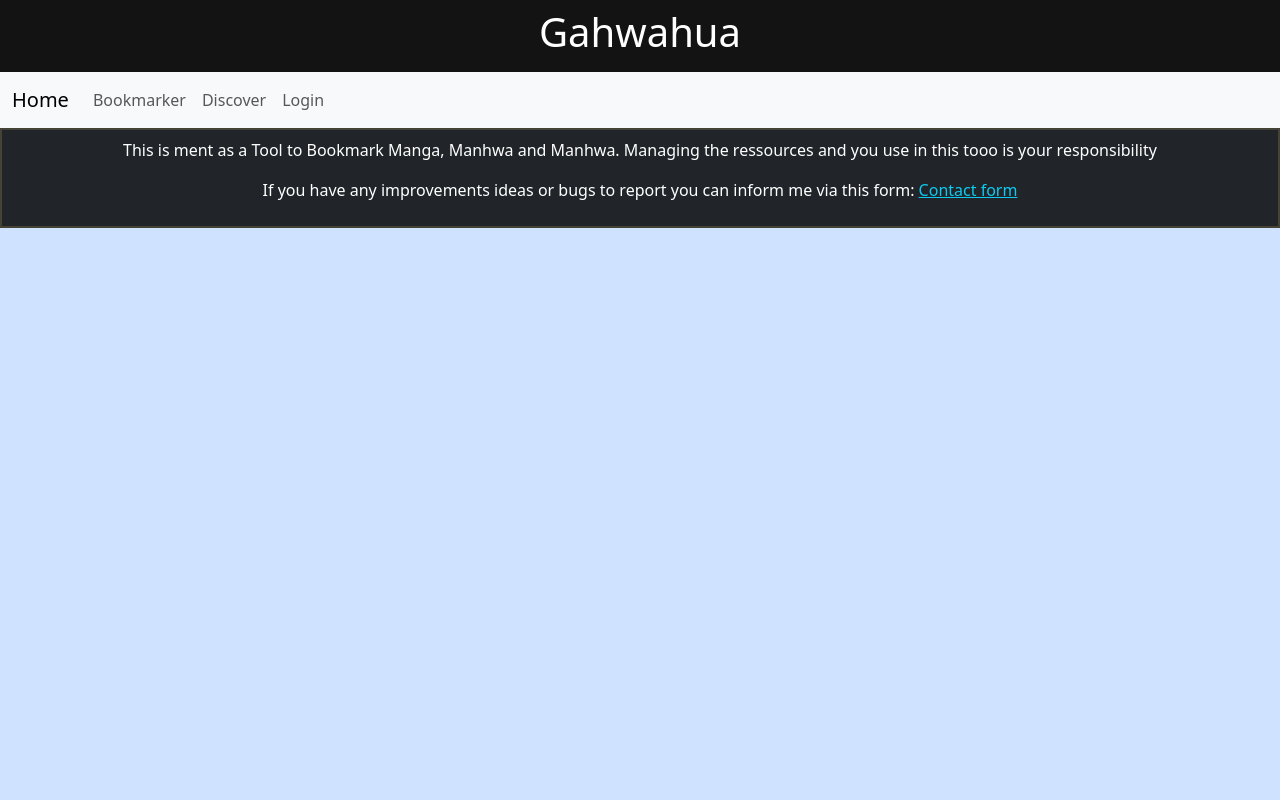
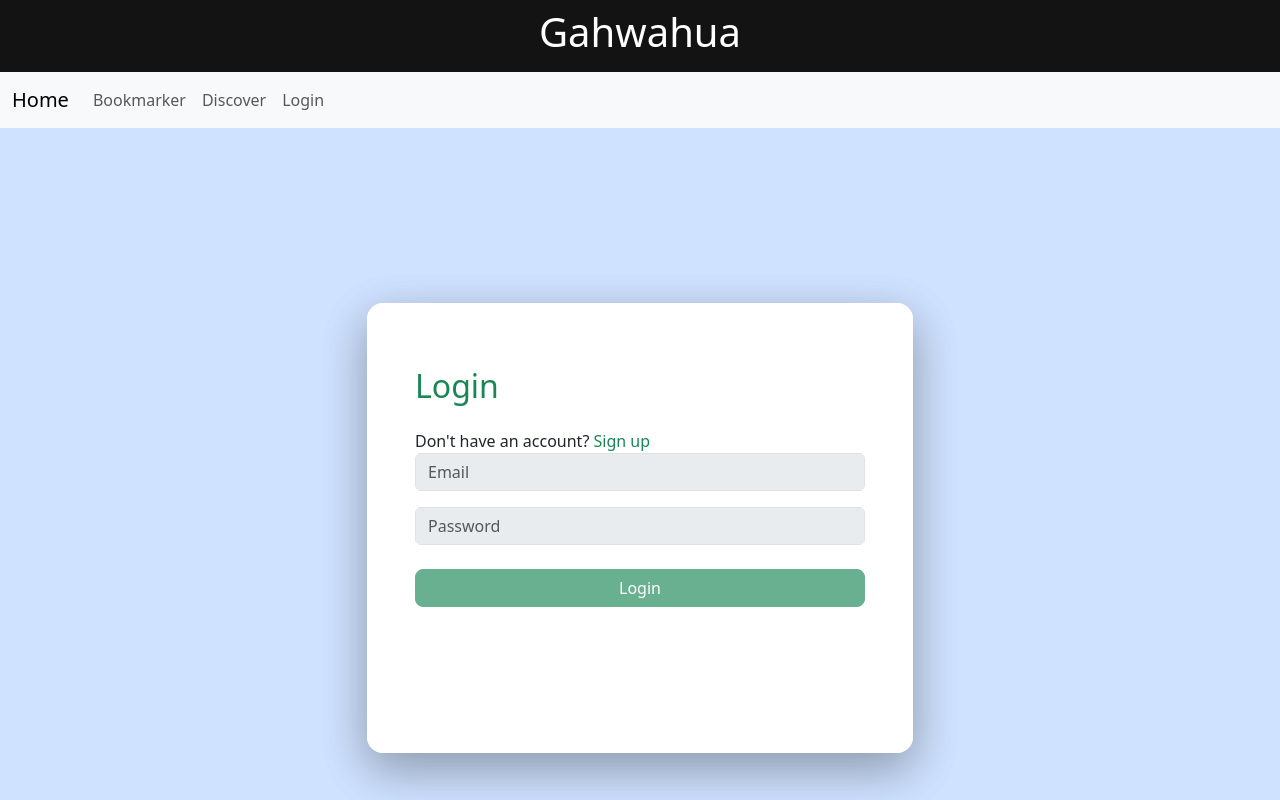
Before and after one commit to Ivano-P/MangahuahwaBookmarker, an Angular app: page /user/login in a window 1280 px wide. Before the commit this address led to /. Shown: the top 800 px of the page. Built offline with nearby package versions, Linux system fonts and the light colour scheme.

Commit message:
login system
-updated retour for login and signup
- created login page
- set up simple links for switching between login and sign up

```diff
--- a/src/app/components/header/header.component.html
+++ b/src/app/components/header/header.component.html
@@ -17,7 +17,7 @@
             <a class="nav-link" routerLink="/discover">Discover</a>
           </li>
           <li class="nav-item">
-            <a class="nav-link" routerLink="/login">Login</a>
+            <a class="nav-link" routerLink="/user/login">Login</a>
           </li>
         </ul>
 <!--        <form class="d-flex" role="search" *ngIf="isSearchVisible()">-->
--- a/src/app/components/login/login.component.html
+++ /dev/null
@@ -1,4 +0,0 @@
-<Section class="container-fluid mt-2 mb-5">
-  <h2>Click here to register </h2>
-  <button type="button" class="btn btn-primary"><a routerLink="/user" class="text-white ">CreateAccount</a></button>
-</Section>
--- a/src/app/components/presentation/presentation.component.html
+++ b/src/app/components/presentation/presentation.component.html
@@ -11,5 +11,5 @@
 
 <Section class="container-fluid mt-2 mb-5">
   <h2>Get started by creating an account</h2>
-  <button type="button" class="btn btn-primary"><a routerLink="/login" class="text-white ">CreateAccount</a></button>
+  <button type="button" class="btn btn-primary"><a routerLink="/user/signup" class="text-white ">CreateAccount</a></button>
 </Section>
--- /dev/null
+++ b/src/app/components/user/login/login.component.html
@@ -0,0 +1,25 @@
+<div class="mb-4 mt-3">
+  <h2 class="text-success"> Login </h2>
+</div>
+<div>Don't have an account?
+  <a routerLink="/user/signup" class="text-decoration-none fw-medium text-success">Sign up</a>
+</div>
+<form [formGroup]="form" (ngSubmit)="onSubmit()">
+  <div class="mb-3">
+    <input class=" form-control bg-body-secondary" placeholder="Email" formControlName="email">
+    <div class="error-feedback" *ngIf="hasDisplayableError('email')">
+      <div *ngIf="form.controls.email.hasError('required')">Please enter an email address.</div>
+    </div>
+  </div>
+
+  <div class="mb-3">
+    <input type="password" class=" form-control bg-body-secondary" placeholder="Password" formControlName="password">
+    <div class="error-feedback" *ngIf="hasDisplayableError('password')">
+      <div *ngIf="form.controls.password.hasError('required')">Please enter your password.</div>
+    </div>
+  </div>
+
+  <div class="mb-3 mt-4">
+    <button type="submit" class="btn btn-success w-100 rounded-3" [disabled]="form.invalid" >Login</button>
+  </div>
+</form>
--- /dev/null
+++ b/src/app/components/user/login/login.component.ts
@@ -0,0 +1,38 @@
+import { Component } from '@angular/core';
+import {RouterLink} from "@angular/router";
+import {FormBuilder, FormsModule, ReactiveFormsModule, Validators} from "@angular/forms";
+import {NgIf} from "@angular/common";
+
+@Component({
+  selector: 'app-login',
+  standalone: true,
+  imports: [RouterLink, FormsModule, NgIf, ReactiveFormsModule],
+  templateUrl: './login.component.html',
+  styleUrl: './login.component.css'
+})
+export class LoginComponent {
+  constructor(public formBuilder: FormBuilder) {}
+  isSubmitted:boolean = false;
+
+  form = this.formBuilder.group({
+    email: ['',Validators.required],
+    password: ['',Validators.required]
+  });
+
+  onSubmit() {
+    this.isSubmitted = true;
+    if (this.form.valid) {
+      // Handle login logic here, e.g., call an authentication service
+      console.log('Form Submitted', this.form.value);
+    } else {
+      console.log('Form is invalid');
+    }
+  }
+
+  hasDisplayableError(controlName: string): boolean {
+    const control = this.form.get(controlName);
+    return Boolean(control?.invalid) &&
+      (this.isSubmitted || Boolean(control?.touched) || Boolean(control?.dirty));
+  }
+
+}
--- a/src/app/components/user/registration/registration.component.html
+++ b/src/app/components/user/registration/registration.component.html
@@ -1,5 +1,8 @@
-<div class="mb-4 mt-3 h2 text-success">
-  Sign Up
+<div class="mb-4 mt-3">
+  <h2 class="text-success"> Sign Up </h2>
+</div>
+<div>Already have an account?
+  <a routerLink="/user/login" class="text-decoration-none fw-medium text-success">Login</a>
 </div>
 <form [formGroup]="form" (ngSubmit)="onSubmit()">
   <div class="mb-3 mt-3">
--- a/src/app/components/user/registration/registration.component.ts
+++ b/src/app/components/user/registration/registration.component.ts
@@ -10,11 +10,12 @@ import {
 import {CommonModule} from "@angular/common";
 import {AuthService} from "../../../Services/auth.service";
 import {ToastrService} from "ngx-toastr";
+import {RouterLink} from "@angular/router";
 
 @Component({
   selector: 'app-registration',
   standalone: true,
-  imports: [ReactiveFormsModule, CommonModule],
+  imports: [ReactiveFormsModule, CommonModule, RouterLink],
   templateUrl: './registration.component.html',
   styleUrl: './registration.component.css'
 })
--- a/src/app/components/user/user.component.html
+++ b/src/app/components/user/user.component.html
@@ -6,7 +6,7 @@
             style="min-height: 450px;">
             <div class="d-flex justify-content-start align-items-center">
               <div class="p-5 w-100">
-          <app-registration></app-registration>
+                <router-outlet />
           </div>
           </div>
           </div>
--- a/src/app/components/user/user.component.ts
+++ b/src/app/components/user/user.component.ts
@@ -1,11 +1,13 @@
 import { Component } from '@angular/core';
 import {RegistrationComponent} from "./registration/registration.component";
+import {RouterOutlet} from "@angular/router";
 
 @Component({
   selector: 'app-user',
   standalone: true,
   imports: [
-    RegistrationComponent
+    RegistrationComponent,
+    RouterOutlet
   ],
   templateUrl: './user.component.html',
   styleUrl: './user.component.css'
```
Also changed, not shown: src/app/app.routes.ts (+7 -4 lines), src/app/components/login/login.component.ts (deleted, +0 -15 lines), src/app/components/user/login/login.component.css (added), 1 other file (tests, documents, lock files or other folders).
